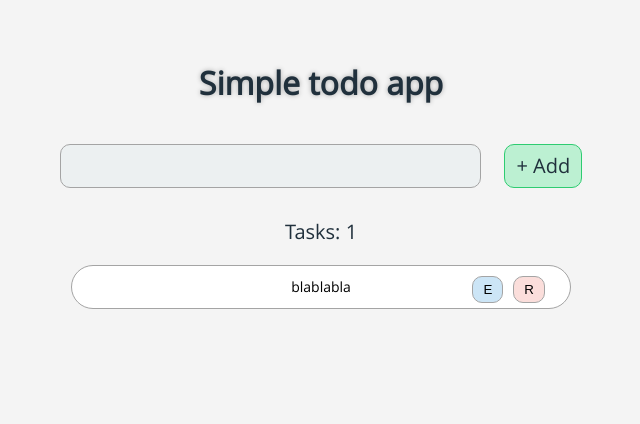
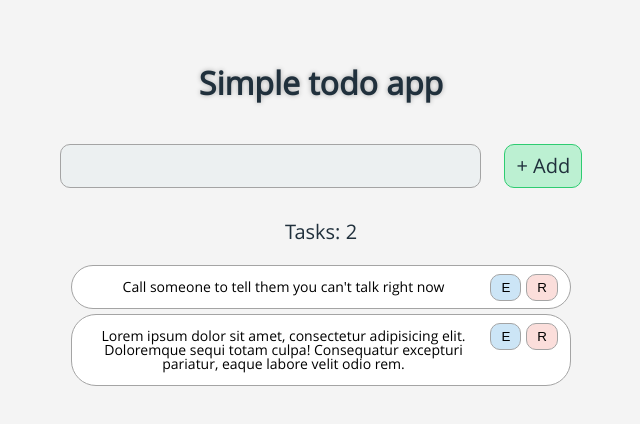
Before and after one commit to alxisk/todo-app, a React app: page / in a window 1280 px wide. Shown: the top 424 px of the page, without its empty margins (319-959 px from the left). Built offline with nearby package versions, Linux system fonts and the light colour scheme; the HTML template or start-up script is replaced by a standard one.

Commit message:
make entries editable

```diff
--- a/src/components/App.js
+++ b/src/components/App.js
@@ -9,12 +9,20 @@ class App extends React.Component {
     this.state = {
       entries: [{
         id: 1,
-        text: 'blablabla'
+        text: "Call someone to tell them you can't talk right now"
+      },
+      {
+        id: 2,
+        text: "Lorem ipsum dolor sit amet, consectetur adipisicing elit. \
+          Doloremque sequi totam culpa! Consequatur excepturi pariatur, \
+          eaque labore velit odio rem."
       }]
     };
 
     this.handleSubmit = this.handleSubmit.bind(this);
     this.handleRemove = this.handleRemove.bind(this);
+    this.handleEdit = this.handleEdit.bind(this);
+    this.handleApplyEdit = this.handleApplyEdit.bind(this);
   }
 
   handleSubmit(event) {
@@ -32,10 +40,32 @@ class App extends React.Component {
 
   handleRemove(event) {
     event.preventDefault();
-    let id = event.target.getAttribute('data-id')
+    const id = event.target.parentNode.getAttribute('data-id')
     this.setState(prevState => {
       return {entries: prevState.entries.filter((item) => item.id != id)};
     });
+  }
+
+  handleEdit(event) {
+    event.preventDefault();
+    const msgContainer = event.target.parentNode.parentNode.firstElementChild;
+    msgContainer.contentEditable = 'true';
+    msgContainer.focus();
+    event.target.parentNode.firstElementChild.classList.remove('btn--hidden');
+    event.target.classList.add('btn--hidden');
+  }
+
+  handleApplyEdit(event) {
+    event.preventDefault();
+    const id = event.target.parentNode.getAttribute('data-id');
+    const msgContainer = event.target.parentNode.parentNode.firstElementChild;
+    const entryIdx = this.state.entries.findIndex(item => item.id == id);
+    this.setState(prevState => {
+      prevState.entries[entryIdx].text = msgContainer.textContent;
+    });
+    msgContainer.contentEditable = 'false';
+    event.target.classList.add('btn--hidden');
+    event.target.parentNode.children[1].classList.remove('btn--hidden');
   }
 
   render() {
@@ -45,7 +75,10 @@ class App extends React.Component {
           <AppTitle title={'Simple todo app'} />
           <InputForm onsubmit={this.handleSubmit} />
           <TodoList entries={this.state.entries}
-            handleRemove={this.handleRemove} taskCount={this.state.entries.length} />
+            handleRemove={this.handleRemove}
+            handleEdit={this.handleEdit}
+            handleApplyEdit={this.handleApplyEdit}
+            taskCount={this.state.entries.length} />
         </div>
       </div>
     );
--- a/src/components/ListItem.js
+++ b/src/components/ListItem.js
@@ -5,10 +5,13 @@ export default function ListItem(props) {
   return (
     <li className="todo-list__list-item">
       <p>{props.text}</p>
-      <div className="todo-list__btns">
-        <button className="btn btn--blue todo-list__btn">E</button>
+      <div className="todo-list__btns" data-id={props.id}>
+        <button className="btn btn--green btn--hidden todo-list__btn"
+          onClick={props.handleApplyEdit}>A</button>
+        <button className="btn btn--blue todo-list__btn"
+          onClick={props.handleEdit}>E</button>
         <button className="btn btn--red todo-list__btn"
-          onClick={props.handleRemove} data-id={props.id}>R</button>
+          onClick={props.handleRemove}>R</button>
       </div>
     </li>
   );
--- a/src/components/TodoList.js
+++ b/src/components/TodoList.js
@@ -9,7 +9,9 @@ export default function TodoList(props) {
       <ul className="todo-list__list">
         {props.entries.map(entry =>
           <ListItem key={entry.id} id={entry.id} text={entry.text}
-            handleRemove={props.handleRemove}/>)}
+            handleRemove={props.handleRemove}
+            handleEdit={props.handleEdit}
+            handleApplyEdit={props.handleApplyEdit} />)}
       </ul>
     </div>
   );
--- a/src/styles/general.scss
+++ b/src/styles/general.scss
@@ -32,6 +32,10 @@ a {
   border: none;
   border-radius: 10px;
   outline: none;
+
+  &--hidden {
+    display: none;
+  }
 
   &--green {
     border: 1px solid $green;
--- a/src/styles/todo-list.scss
+++ b/src/styles/todo-list.scss
@@ -13,7 +13,8 @@
     position: relative;
     margin: 0 auto;
     margin-bottom: 5px;
-    padding: 0 10px;
+    padding-left: 15px;
+    padding-right: 90px;
     width: 500px;
     font-family: $font-main;
     font-size: 14px;
@@ -24,17 +25,21 @@
     background: white;
     overflow-wrap: break-word;
     overflow: hidden;
+
+    & p:focus {
+      outline: none;
+    }
   }
 
   &__btns {
     position: absolute;
-    top: 10px;
-    right: 25px;
+    top: 8px;
+    right: 12px;
   }
 
   &__btn {
     padding: 5px 10px;
-    margin-right: 10px;
+    margin-right: 5px;
     border: 1px solid $lightgrey;
 
     &:last-child {
```
